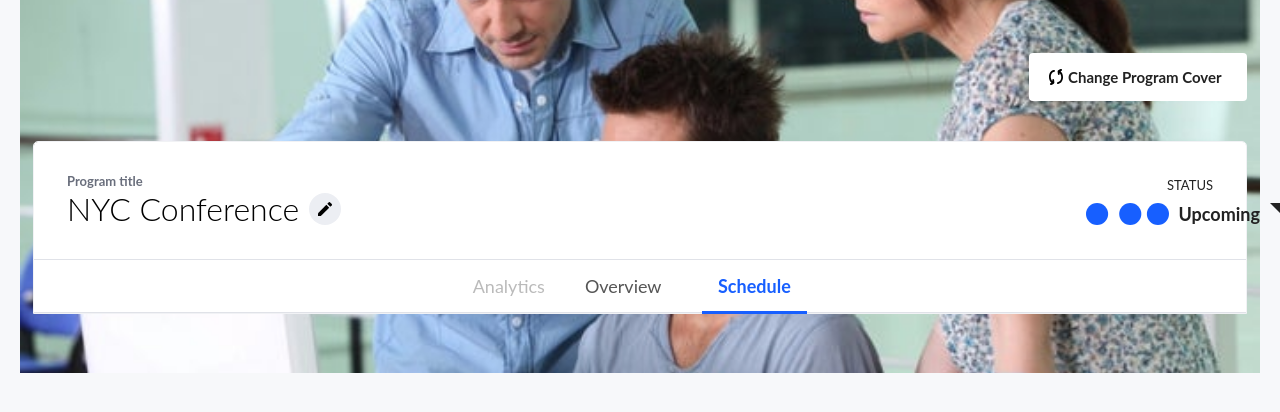
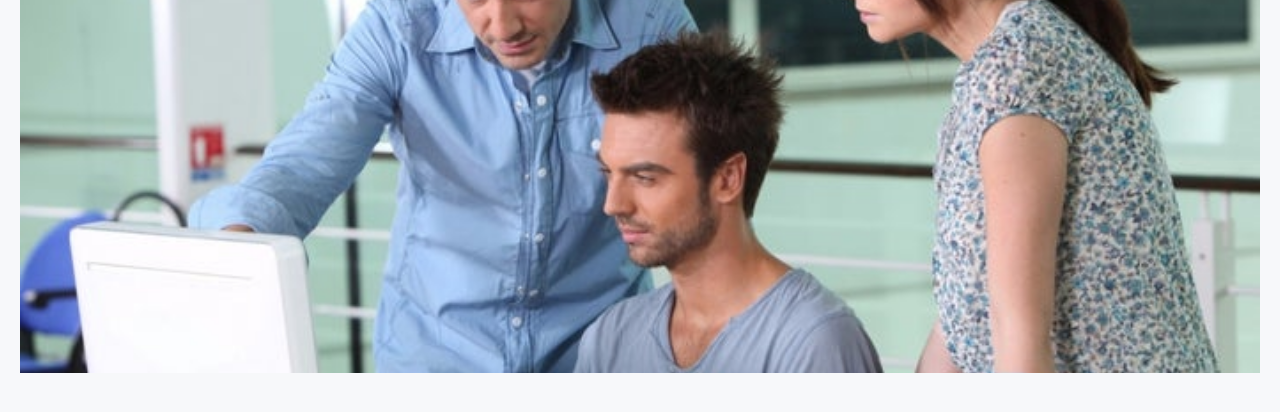
Before and after one commit to mihajlo-simevski/react-front-end-task, a React (Create React App) app: page / in a window 1280 px wide. Shown: the top 412 px of the page. Built offline with nearby package versions, Linux system fonts and the light colour scheme.

Commit message:
feat: adding children prop to main layout

```diff
--- a/src/components/Layout/MainLayout/MainLayout.scss
+++ b/src/components/Layout/MainLayout/MainLayout.scss
@@ -4,6 +4,7 @@ $background-image: url('../../../assets/images/program-cover.png');
 
 .MainLayout {
   display: flex;
+  flex-direction: column;
   overflow: hidden;
   height: 100vh;
   margin: 0 auto;
--- a/src/components/Layout/MainLayout/MainLayout.tsx
+++ b/src/components/Layout/MainLayout/MainLayout.tsx
@@ -1,10 +1,10 @@
-import Header from '../../Header/Header';
+import { ReactNode } from 'react';
 import './MainLayout.scss';
 
-export default function MainLayout() {
-  return (
-    <section className="MainLayout">
-      <Header />
-    </section>
-  );
+type MainContentProps = {
+  children: ReactNode;
+};
+
+export default function MainLayout({ children }: MainContentProps) {
+  return <section className="MainLayout">{children}</section>;
 }
```
